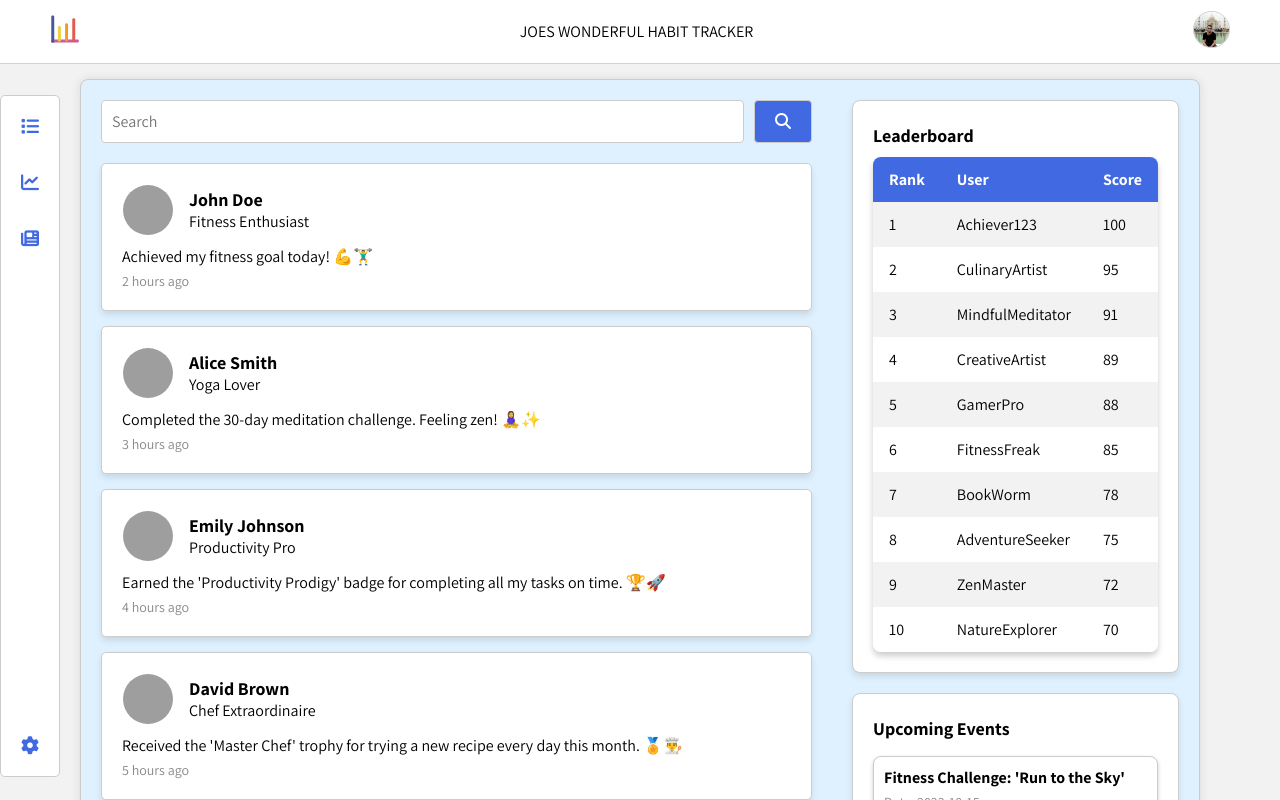
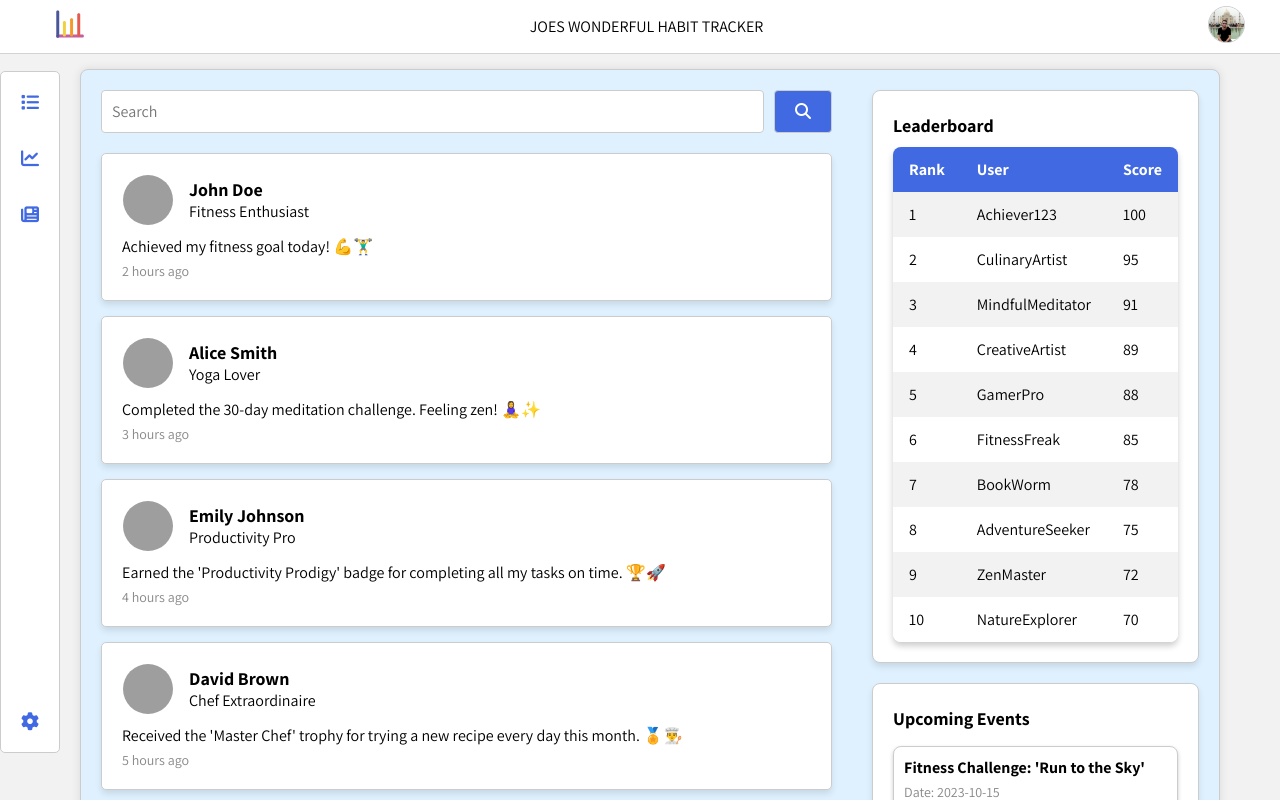
Before and after one commit to joseph-johnson27001/habits_tracker, a Vue app: page / in a window 1280 px wide. Shown: the top 800 px of the page. Built offline with nearby package versions, Linux system fonts and the light colour scheme; grey boxes are pictures that could not be loaded.

Commit message:
Sidebar, icons, positions, colors

```diff
--- a/src/App.vue
+++ b/src/App.vue
@@ -49,7 +49,7 @@ body {
 }
 
 .sidebar-section {
-  margin-top: 2vh;
+  margin-top: 0.2vh;
   margin-right: 60px;
 }
 
@@ -61,6 +61,6 @@ body {
   border: 1px solid #ccc;
   border-radius: 8px;
   margin-left: -40px;
-  margin-right: 80px;
+  margin-right: 60px;
 }
 </style>
--- a/src/components/Navigation/NavigationBar.vue
+++ b/src/components/Navigation/NavigationBar.vue
@@ -62,7 +62,6 @@ export default {
   display: flex;
   background-color: white;
   border-bottom: 1px solid lightgray;
-  padding: 5px 0;
   justify-content: center;
   align-items: center;
 }
@@ -70,7 +69,7 @@ export default {
 .icon {
   height: 28px;
   width: 30px;
-  padding-left: 10px;
+  margin-left: 15px;
 }
 
 .navigation-container {
@@ -84,7 +83,7 @@ export default {
   width: 35px;
   height: 35px;
   border-radius: 50%;
-  margin-right: 10px;
+  margin-right: -5px;
   cursor: pointer;
   border: 1px solid #ccc;
 }
--- a/src/components/Sidebar/Sidebar.vue
+++ b/src/components/Sidebar/Sidebar.vue
@@ -54,7 +54,7 @@ export default {
   text-decoration: none;
   display: block;
   margin-bottom: 35px;
-  transition: color 0.2, transform 0.2s linear;
+  transition: color 0.2, transform 0.3s linear;
 }
 
 .sidebar-item i {
@@ -66,7 +66,7 @@ export default {
 
 /* Add animation on hover */
 .sidebar-item .settings-icon:hover {
-  transform: rotate(100deg);
+  transform: rotate(90deg);
 }
 
 .sidebar-item:hover {
```
